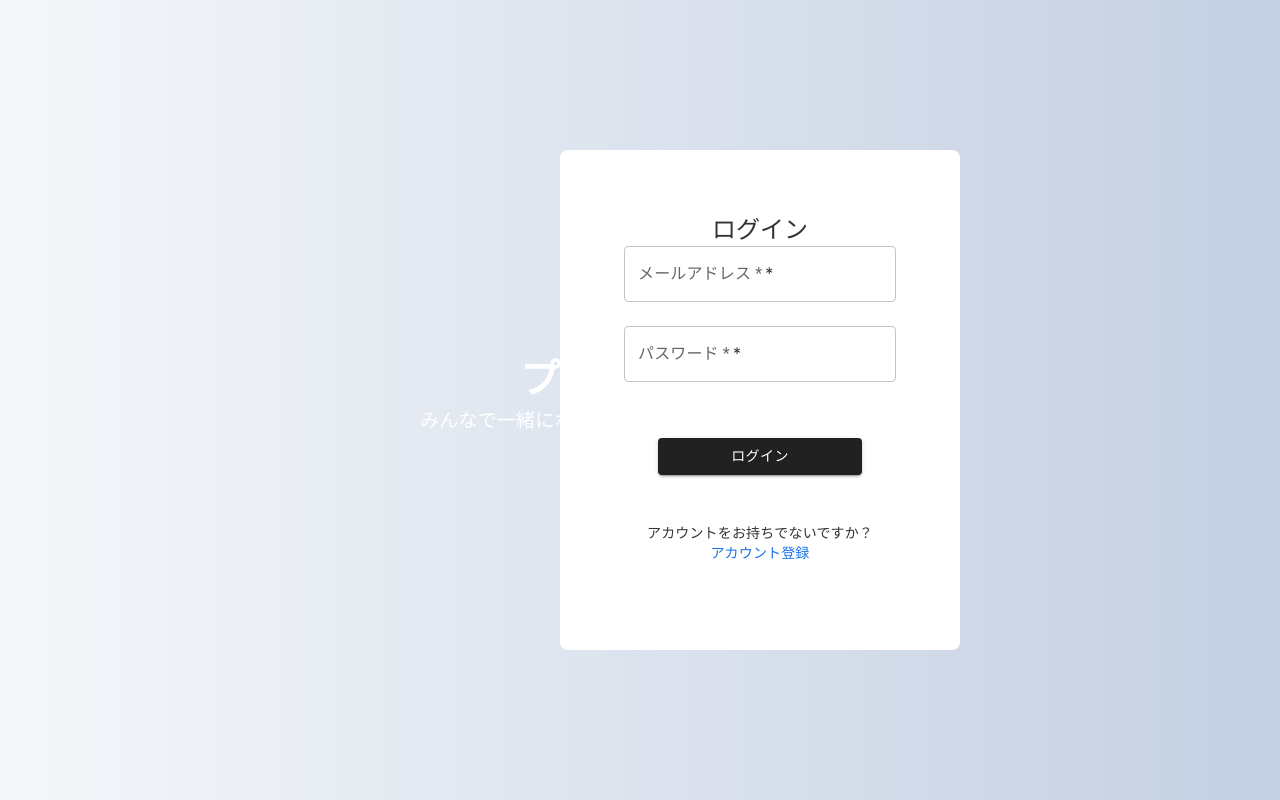
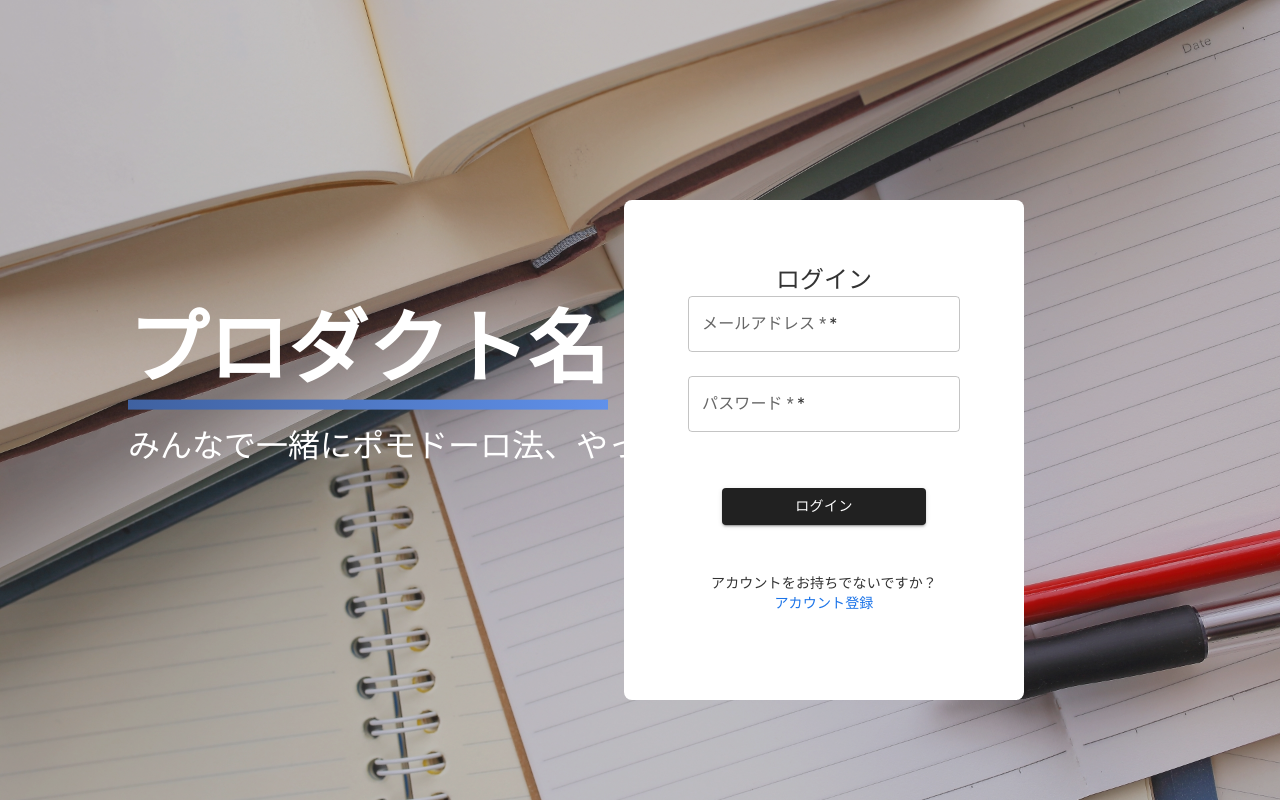
Before and after one commit to jphacks/sp_2405, a React (Vite) app in the folder frontend/: page /auth/login in a window 1280 px wide. Built offline with nearby package versions, Linux system fonts and the light colour scheme; no server answers.

Commit message:
welcomeページ修正１

```diff
--- a/frontend/src/components/Register.tsx
+++ b/frontend/src/components/Register.tsx
@@ -4,13 +4,14 @@ import { grey } from "@mui/material/colors";
 import { useForm, SubmitHandler, Controller } from "react-hook-form";
 import { useNavigate } from "react-router-dom";
 import axios from "axios";
-import register from '../css/components/register.module.scss';
+import styles from '../css/components/register.module.scss';
 
 const Register = () => {
   const url = 'http://localhost:8000/register';
   const navigate = useNavigate();
 
   type Inputs = {
+    username: string;
     email: string;
     password: string;
   };
@@ -33,54 +34,103 @@ const Register = () => {
   } = useForm<Inputs>();
 
   return (
-    <Box className={register.container}>
-      <Typography variant="h5" className={register.title}>アカウント登録</Typography>
+    <Box
+      height={500}
+      width={400}
+      bgcolor={"rgba(255, 255, 255, 1)"}
+      borderRadius={2}
+      p={8}
+      display="flex"
+      flexDirection="column"
+      alignItems="center"
+    >
+      <Typography variant="h5" className={styles.title}>
+        アカウント登録
+      </Typography>
 
-      <form onSubmit={handleSubmit(onSubmit)} className={register.form}>
-        <FormControl fullWidth className={register.formControl}>
+      <form
+        onSubmit={handleSubmit(onSubmit)}
+        style={{
+          display: "flex",
+          flexDirection: "column",
+          alignItems: "center",
+          width: "100%",
+        }}
+      >
+        {/* ユーザ名の入力フィールド */}
+        <FormControl
+          error={!!errors.username}
+          fullWidth
+          sx={{ mb: 3 }} // フィールド間のマージン
+        >
           <Controller
             control={control}
-            name="email"
+            name="username"
             defaultValue=""
             rules={{
-              required: "メールアドレスは必須です",
-              pattern: {
-                value: /^[A-Z0-9._%+-]+@[A-Z0-9.-]+\.[A-Z]{2,}$/i,
-                message: "無効なメールアドレスです",
-              },
+              required: "ユーザ名は必須です",
+              minLength: { value: 3, message: "ユーザ名は3文字以上で入力してください" }
             }}
             render={({ field }) => (
               <TextField
                 {...field}
-                label="メールアドレス *"
-                error={!!errors.email}
-                helperText={errors.email?.message}
+                type="text"
+                fullWidth
+                required
+                label="ユーザ名 *"
+                error={!!errors.username}
+                helperText={errors.username?.message}
               />
             )}
           />
         </FormControl>
 
-        <FormControl fullWidth className={register.formControl}>
+        {/* メールアドレスとパスワードのフィールド */}
+        {["email", "password"].map((elem) => (
+          <FormControl
+            error={!!errors[elem as keyof Inputs]}
+            key={elem}
+            fullWidth
+            sx={{ mb: 3 }}
+          >
             <Controller
               control={control}
-            name="password"
+              name={elem as keyof Inputs}
               defaultValue=""
               rules={{
-              required: "パスワードは必須です",
+                required: `${elem === "email" ? "メールアドレス" : "パスワード"}は必須です`,
+                ...(elem === "email" && {
+                  pattern: {
+                    value: /^[A-Z0-9._%+-]+@[A-Z0-9.-]+\.[A-Z]{2,}$/i,
+                    message: "無効なメールアドレスです",
+                  },
+                }),
               }}
               render={({ field }) => (
                 <TextField
                   {...field}
-                type="password"
-                label="パスワード *"
-                error={!!errors.password}
-                helperText={errors.password?.message}
+                  type={elem === "email" ? "text" : "password"}
+                  fullWidth
+                  required
+                  label={elem === "email" ? "メールアドレス *" : "パスワード *"}
+                  error={!!errors[elem as keyof Inputs]}
+                  helperText={errors[elem as keyof Inputs]?.message}
                 />
               )}
             />
           </FormControl>
+        ))}
 
-        <Button type="submit" variant="contained" className={register.button}>
+        <Button
+          type="submit"
+          variant="contained"
+          sx={{
+            bgcolor: grey[900],
+            ":hover": { bgcolor: grey[800] },
+            width: "75%",
+            mt: 4,
+          }}
+        >
           アカウント登録
         </Button>
       </form>
--- a/frontend/src/css/pages/welcome.module.scss
+++ b/frontend/src/css/pages/welcome.module.scss
@@ -1,44 +1,47 @@
-// .wrapper {
-// display: flex;
-// flex-direction: column;
-// align-items: center;
-// background-image: url('/path/to/your/background-image.jpg'); // 背景画像を指定
-// background-size: cover;
-// padding: 20px;
-// min-height: 100vh;
-// }
+.wrapper {
+    background: url('/welcome_image.jpg');
+    background-repeat: no-repeat;
+    background-size: cover;
+}
 
-// .wrapper {
-//     position: relative;
-//     height: 100vh; /* Full viewport height to allow centering */
-//     display: flex;
-//     justify-content: center;
-//     align-items: center;
-//     background: linear-gradient(to right, #f5f7fa, #c3cfe2); /* Optional gradient background */
-//   }
-
-.wrapper {
+.box {
     position: relative;
     height: 100vh;
     display: flex;
     justify-content: center;
     align-items: center;
-    background: linear-gradient(to right, #f5f7fa, #c3cfe2);
+    background-color: rgba(0, 0, 0, 0.2);
 }
 .header {
-text-align: center;
-margin-bottom: 20px;
+    position: absolute;
+    left: 10%;
+    top: 40%;
+    transform: translateY(-20%);
 }
 
 .title {
-font-size: 2.5rem;
-color: #fff;
-font-weight: bold;
+    font-size: 5rem;
+    font-family: 'Arial', sans-serif;
+    color: #fff;
+    margin-bottom: 10px;
+    display: inline-block;
+
+    &::after{
+        content: '';
+        display: block;
+        height: 10px;
+        width: 100%;
+        background: rgb(63,97,160);
+        background: linear-gradient(90deg, rgba(63,97,160,1) 0%, rgba(96,145,235,1) 100%);
+    }
 }
 
 .subtitle {
-color: #fff;
-font-size: 1.2rem;
+    font-size: 2rem;
+    font-family: 'Arial', sans-serif;
+    color: #fff;
+    left: 30%;
+    margin-top: 0;
 }
 
 .content {
@@ -71,7 +74,7 @@ margin-left: 5px;
 
 .outletContainer {
     position: absolute;
-    right: 25%; /* ページの右半分に配置 */
-    top: 50%;
-    transform: translateY(-50%);
+    right: 20%; /* ページの右半分に配置 */
+    top: 25%;
+    transform: translate(0%, 0%);
   }
--- a/frontend/src/pages/Welcome.tsx
+++ b/frontend/src/pages/Welcome.tsx
@@ -13,13 +13,16 @@ const Welcome = () => {
 
   return (
     <div className={welcome.wrapper}>
-      <div className={welcome.header}>
-        <h1 className={welcome.title}>プロダクト名</h1>
-        <p className={welcome.subtitle}>みんなで一緒にポモドーロ法、やってみませんか？</p>
-      </div>
+      <div className={welcome.box}>
+        <div className={welcome.header}>
+          <h1 className={welcome.title}>プロダクト名</h1>
+          <p className={welcome.subtitle}>みんなで一緒にポモドーロ法、やってみませんか？</p>
+        </div>
 
-      <div className={welcome.outletContainer}>
-        <Outlet />
+        <div className={welcome.outletContainer} >
+          <Outlet />
+        </div>
+
       </div>
     </div>
   );
```
Also changed, not shown: frontend/public/welcome_image.jpg (added). Lines whose indentation alone changed are shown as unchanged.
